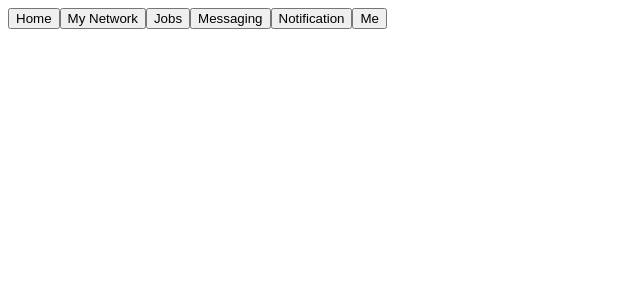
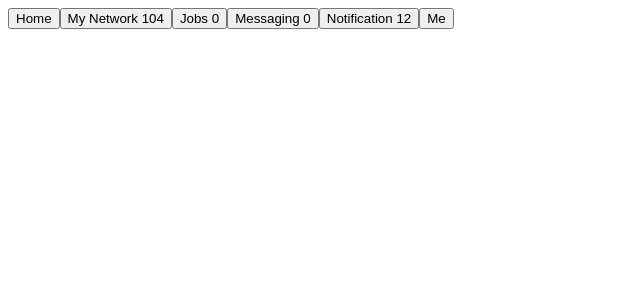
Before and after one commit to Adityaat2810/week7.2_recoil, a React (Vite) app: page / in a window 1280 px wide. Shown: the top 300 px of the page, without its empty margins (0-640 px from the left). Built offline with nearby package versions, Linux system fonts and the light colour scheme.

Commit message:
recoil atoms and useRecoilValue

```diff
--- a/src/App.jsx
+++ b/src/App.jsx
@@ -1,14 +1,26 @@
 import React from 'react'
+import { useRecoilValue } from 'recoil'
+import { jobsAtom, messagingAtom, networkAtom, notificationAtom } from './atoms'
+//never forget to wrap inside RecoilRoot
 
 const App = () => {
+
+  const networkNotifiactionCount = useRecoilValue(networkAtom)
+  const jobsNotificationCount =useRecoilValue(jobsAtom)
+  const messagingNotificationValue = useRecoilValue(messagingAtom)
+  const notificationValue = useRecoilValue(notificationAtom)
+
   return (
 
     <div>
+
+
+
       <button>Home</button>
-      <button>My Network</button>
-      <button>Jobs</button>
-      <button>Messaging</button>
-      <button>Notification</button>
+      <button>My Network {networkNotifiactionCount}</button>
+      <button>Jobs {jobsNotificationCount}</button>
+      <button>Messaging {messagingNotificationValue}</button>
+      <button>Notification {notificationValue}</button>
       <button>Me</button>
 
 
--- /dev/null
+++ b/src/atoms.js
@@ -0,0 +1,20 @@
+import { atom } from "recoil";
+
+export const networkAtom = atom({
+    key:"networkAtom",
+    default:104
+})
+
+
+export const jobsAtom = atom({
+    key:"jobsAtom",
+    default:0
+})
+export const notificationAtom = atom({
+    key:"notificationAtom",
+    default:12
+})
+export const messagingAtom = atom({
+    key:"messagingAtom",
+    default:0
+})
--- a/src/main.jsx
+++ b/src/main.jsx
@@ -1,9 +1,12 @@
 import React from 'react'
 import ReactDOM from 'react-dom/client'
+import { RecoilRoot } from 'recoil'
 import App from './App.jsx'
 
 ReactDOM.createRoot(document.getElementById('root')).render(
   <React.StrictMode>
-    <App />
+   < RecoilRoot>
+     <App />
+   </RecoilRoot>
   </React.StrictMode>,
 )
```
